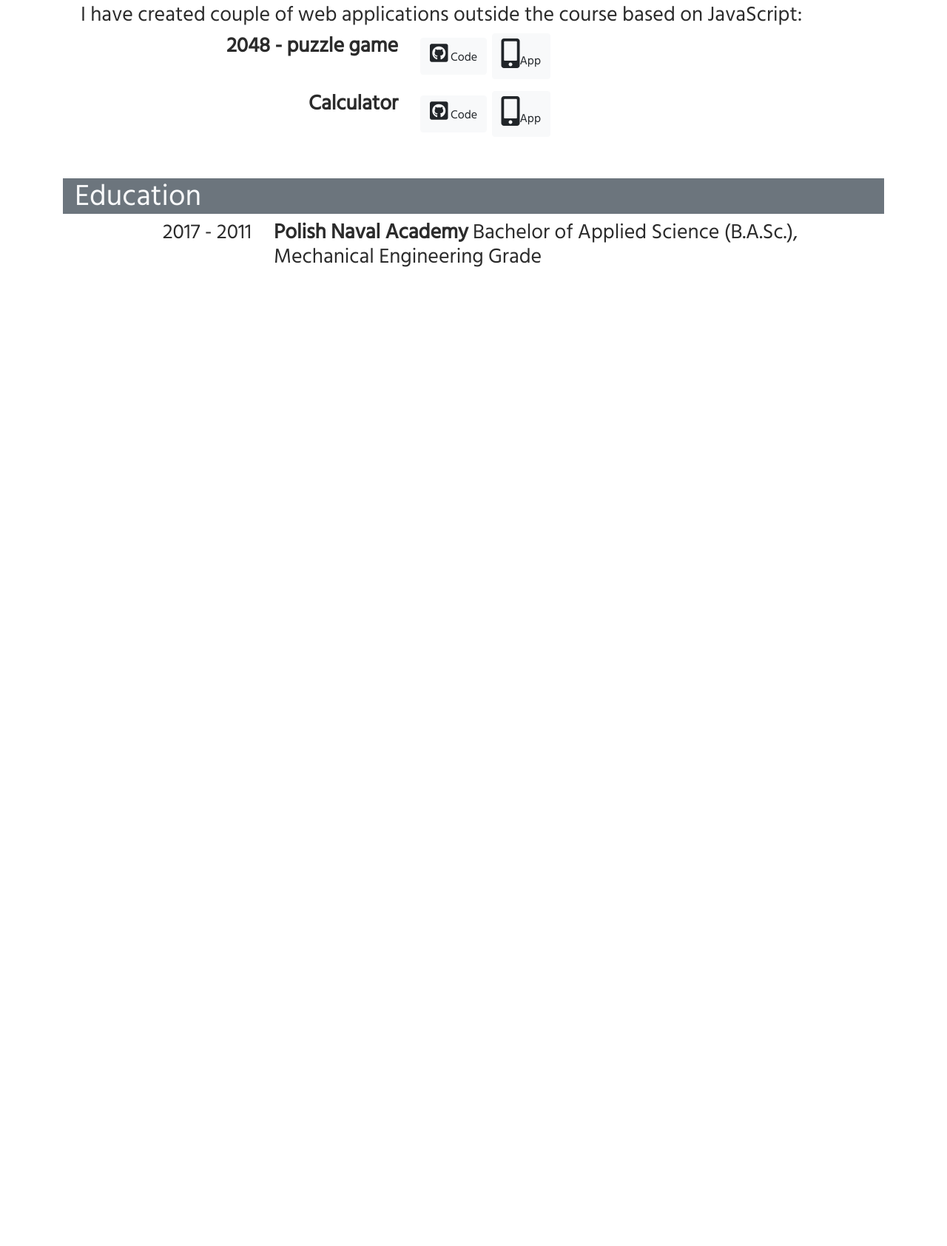
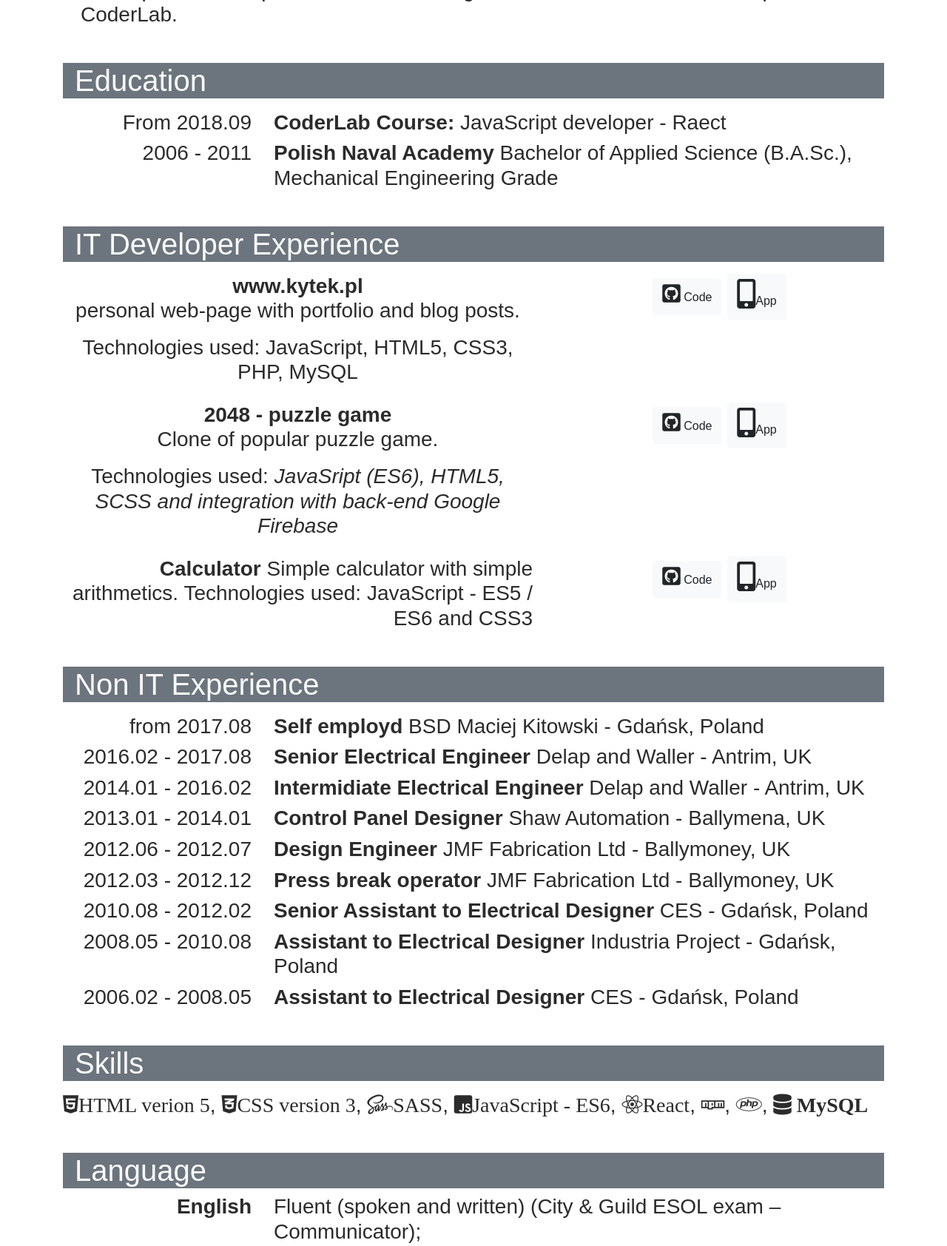
Before and after one commit to mkitowski/CVProject, a website: page index.html in a window 1280 px wide. Shown: the part 624-2308 px from the top of the page at 74% size. Before the commit the page ends 996 px from the top, so only its background shows below. Drawn offline with nearby package versions, Linux system fonts and the light colour scheme.

Commit message:
cv finished

```diff
--- a/index.html
+++ b/index.html
@@ -4,14 +4,15 @@
     <meta charset="UTF-8">
     <title>Maciej Kitowski - CV</title>
     <meta name="viewport" content="width=device-width, initial-scale=1, shrink-to-fit=no">
+    <link rel="stylesheet" href="css/style.css">
 
     <!-- Bootstrap CSS -->
     <link rel="stylesheet" href="https://stackpath.bootstrapcdn.com/bootstrap/4.2.1/css/bootstrap.min.css" integrity="sha384-GJzZqFGwb1QTTN6wy59ffF1BuGJpLSa9DkKMp0DgiMDm4iYMj70gZWKYbI706tWS" crossorigin="anonymous">
     <link rel="stylesheet" href="https://use.fontawesome.com/releases/v5.6.3/css/all.css" integrity="sha384-UHRtZLI+pbxtHCWp1t77Bi1L4ZtiqrqD80Kn4Z8NTSRyMA2Fd33n5dQ8lWUE00s/" crossorigin="anonymous">
-    <link rel="stylesheet" href="css/style.css">
+
 </head>
 <body>
-<div class="container cv mt-5">
+<div class="container mt-5" id="cv">
     <h1 class="bg-secondary text-light pl-3">Personal data</h1>
     <div class="row">
         <div class="col-sm-3 pic"></div>
@@ -45,132 +46,114 @@
 
     </div>
     <h1 class="bg-secondary text-light pl-3 mt-5">Resume</h1>
-    <p class="h3 px-4">
+    <p class="h3 px-4 my-3">
             I`m experienced specialist in the field of Electrical Engineering. I have started as Assistant to Electrical Designer
         and progress my work position to Senior Electrical Engineer. At the moment, I am self-employed and I am
         providing service as Electrical Engineer to the one of the leading consulting company in Northern Ireland and UK.
         After my return to Poland I decided to change profession and became a software developer. From September I
         am attending the course for front-end developers at CoderLab.
     </p>
-    <p class="h3 px-4">I have created couple of web applications outside
-        the course based on JavaScript:</p>
-    <div class="row h3 px-5">
-        <div class="col-md-5 text-md-right"><strong>2048 - puzzle game</strong></div>
-        <div class="col-md-7">
+    <h1 class="bg-secondary text-light pl-3 mt-5">Education</h1>
+    <div class="list my-3">
+        <div class="row h3">
+            <div class="col-md-3 text-md-right">From 2018.09</div>
+            <div class="col-md-9"><strong>CoderLab Course:</strong> JavaScript developer - Raect</div>
+        </div>
+        <div class="row h3">
+            <div class="col-md-3 text-md-right">2006 - 2011</div>
+            <div class="col-md-9"><strong>Polish Naval Academy</strong> Bachelor of Applied Science (B.A.Sc.), Mechanical Engineering Grade</div>
+        </div>
+    </div>
+    <h1 class="bg-secondary text-light pl-3 mt-5">IT Developer Experience</h1>
+    <div class="list my-3">
+        <div class="row h3">
+            <div class="col-md-7 text-md-center"><strong>www.kytek.pl</strong> <p>personal web-page with portfolio and blog posts.</p> <p>Technologies used: JavaScript, HTML5, CSS3, PHP, MySQL </p></div>
+            <div class="col-md-5 text-md-center">
+                <a href="https://github.com/mkitowski/KytekCoder" target="_blank" class="btn btn-light h3"><i class="fab fa-github-square h3"></i> Code </a>
+                <a href="https://mkitowski.github.io/2048/" target="_blank" class="btn btn-light h3"><i class="fas fa-mobile-alt h1"></i>App</a>
+            </div>
+        </div>
+        <div class="row h3">
+            <div class="col-md-7 text-md-center"><strong>2048 - puzzle game</strong> <p>Clone of popular puzzle game.</p> <p>Technologies used: <i>JavaSript (ES6), HTML5, SCSS and integration with back-end Google Firebase</i></p></div>
+            <div class="col-md-5 text-md-center">
                 <a href="https://github.com/mkitowski/2048" target="_blank" class="btn btn-light h3"><i class="fab fa-github-square h3"></i> Code </a>
                 <a href="https://mkitowski.github.io/2048/" target="_blank" class="btn btn-light h3"><i class="fas fa-mobile-alt h1"></i>App</a>
             </div>
         </div>
-    <div class="row h3 px-5">
-        <div class="col-md-5 text-md-right"><strong>Calculator</strong></div>
-        <div class="col-md-7">
+        <div class="row h3">
+            <div class="col-md-7 text-md-right"><strong>Calculator</strong> Simple calculator with simple arithmetics. Technologies used: JavaScript - ES5 / ES6 and CSS3</div>
+            <div class="col-md-5 text-md-center">
                 <a href="https://github.com/mkitowski/Calculator" target="_blank" class="btn btn-light h3"><i class="fab fa-github-square h3"></i> Code </a>
                 <a href="http://kytek.pl/kalkulator/" target="_blank" class="btn btn-light h3"><i class="fas fa-mobile-alt h1"></i>App</a>
             </div>
         </div>
-    <h1 class="bg-secondary text-light pl-3 mt-5">Education</h1>
+    </div>
+    <h1 class="bg-secondary text-light pl-3 mt-5">Non IT Experience</h1>
+    <div class="list my-3">
         <div class="row h3">
-        <div class="col-md-3 text-md-right">2017 - 2011</div>
-        <div class="col-md-9"><strong>Polish Naval Academy</strong> Bachelor of Applied Science (B.A.Sc.), Mechanical Engineering Grade</div>
+            <div class="col-md-3 text-md-right">from 2017.08</div>
+            <div class="col-md-9"><strong>Self employd</strong> BSD Maciej Kitowski - Gdańsk, Poland</div>
         </div>
+        <div class="row h3">
+            <div class="col-md-3 text-md-right">2016.02 - 2017.08</div>
+            <div class="col-md-9"><strong>Senior Electrical Engineer</strong> Delap and Waller - Antrim, UK</div>
+        </div>
+        <div class="row h3">
+            <div class="col-md-3 text-md-right">2014.01 - 2016.02</div>
+            <div class="col-md-9"><strong>Intermidiate Electrical Engineer</strong> Delap and Waller - Antrim, UK</div>
+        </div>
+        <div class="row h3">
+            <div class="col-md-3 text-md-right">2013.01 - 2014.01</div>
+            <div class="col-md-9"><strong>Control Panel Designer</strong> Shaw Automation - Ballymena, UK</div>
+        </div>
+        <div class="row h3">
+            <div class="col-md-3 text-md-right">2012.06 - 2012.07</div>
+            <div class="col-md-9"><strong>Design Engineer</strong> JMF Fabrication Ltd - Ballymoney, UK</div>
+        </div>
+        <div class="row h3">
+            <div class="col-md-3 text-md-right">2012.03 - 2012.12</div>
+            <div class="col-md-9"><strong>Press break operator</strong> JMF Fabrication Ltd - Ballymoney, UK</div>
+        </div>
+        <div class="row h3">
+            <div class="col-md-3 text-md-right">2010.08 - 2012.02</div>
+            <div class="col-md-9"><strong>Senior Assistant to Electrical Designer</strong> CES - Gdańsk, Poland</div>
+        </div>
+        <div class="row h3">
+            <div class="col-md-3 text-md-right">2008.05 - 2010.08</div>
+            <div class="col-md-9"><strong>Assistant to Electrical Designer</strong> Industria Project - Gdańsk, Poland</div>
+        </div>
+        <div class="row h3">
+            <div class="col-md-3 text-md-right">2006.02 - 2008.05</div>
+            <div class="col-md-9"><strong>Assistant to Electrical Designer</strong>  CES - Gdańsk, Poland</div>
         </div>
 
 
 
-    <!--<section id="experienceIt">-->
-        <!--<div class="title">-->
-            <!--<h2>Experience in IT</h2>-->
-        <!--</div>-->
-        <!--<div class="container inline it">-->
-            <!--<div class="it_desc">-->
-                <!--<ul>-->
-                    <!--<li>-->
-                        <!--<a href="http://kytek.pl" target="_blank">-->
-                            <!--<div class="www"></div>-->
-                        <!--</a>-->
-                        <!--<a href="https://github.com/mkitowski/KytekCoder" target="_blank">-->
-                            <!--<div class="github"></div>-->
-                        <!--</a>-->
-                        <!--<span class="bold">kytek.pl </span>-->
-                        <!-- - personal web-page with portfolio and blog posts. Technologies used: JavaScript, HTML5, CSS3, PHP, MySQL.-->
+    </div>
+    <h1 class="bg-secondary text-light pl-3 mt-5">Skills</h1>
+    <div class="list h3 my-3">
+        <i class="fab fa-html5">HTML verion 5</i>, <i class="fab fa-css3-alt">CSS version 3</i>, <i class="fab fa-sass">SASS</i>,
+        <i class="fab fa-js-square">JavaScript - ES6</i>, <i class="fab fa-react">React</i>, <i class="fab fa-npm"></i>, <i class="fab fa-php"></i>, <i class="fas fa-database"> MySQL</i>
+    </div>
+    <h1 class="bg-secondary text-light pl-3 mt-5">Language</h1>
+    <div class="row h3">
+        <div class="col-md-3 text-md-right"><strong>English</strong></div>
+        <div class="col-md-9">Fluent (spoken and written) (City & Guild ESOL exam – Communicator);</div>
+    </div>
+</div>
 
-                    <!--</li>-->
-                    <!--<li>-->
-                        <!--<a href="https://mkitowski.github.io/2048/" target="_blank">-->
-                            <!--<div class="www"></div>-->
-                        <!--</a>-->
-                        <!--<a href="https://github.com/mkitowski/2048" target="_blank">-->
-                            <!--<div class="github"></div>-->
-                        <!--</a>-->
-                        <!--<span class="bold">2048 </span>-->
-                        <!-- - Clone of popular puzzle game. Technologies used: JavaScript - ES5 and CSS3.-->
+<div class="container mt-5" id="download">
+    <button class="btn btn-primary align-middle" onclick="printJS('cv', 'html')"><i class="far fa-file-pdf h3"></i> <span>Download</span></button>
+</div>
 
-                    <!--</li>-->
-                    <!--<li>-->
-                        <!--<a href="http://kytek.pl/kalkulator/" target="_blank">-->
-                            <!--<div class="www"></div>-->
-                        <!--</a>-->
-                        <!--<a href="https://github.com/mkitowski/Calc" target="_blank">-->
-                            <!--<div class="github"></div>-->
-                        <!--</a>-->
-                        <!--<span class="bold">Calculator</span>-->
-                        <!-- - Simple calculator with simple arithmetic. Technologies used: JavaScript - ES5 / ES6 and CSS3.-->
 
-                    <!--</li>-->
-                    <!--<li></li>-->
-                <!--</ul>-->
-            <!--</div>-->
-        <!--</div>-->
-    <!--</section>-->
-    <!--<section id="skils">-->
-        <!--<div class="title">-->
-            <!--<h2>Familiar technologies</h2>-->
-        <!--</div>-->
-        <!--<div class="container">-->
-            <!--<table>-->
-                <!--<tr>-->
-                    <!--<td>HTML5</td>-->
-                    <!--<td>*****</td>-->
-                <!--</tr>-->
-                <!--<tr>-->
-                    <!--<td>CSS3</td>-->
-                    <!--<td>*****</td>-->
-                <!--</tr>-->
-                <!--<tr>-->
-                    <!--<td>JavaScript - ES6</td>-->
-                    <!--<td>****</td>-->
-                <!--</tr>-->
-                <!--<tr>-->
-                    <!--<td>React</td>-->
-                    <!--<td>***</td>-->
-                <!--</tr>-->
-                <!--<tr>-->
-                    <!--<td>npm</td>-->
-                    <!--<td>***</td>-->
-                <!--</tr>-->
-                <!--<tr>-->
-                    <!--<td>SASS</td>-->
-                    <!--<td>***</td>-->
-                <!--</tr>-->
-
-                <!--<tr>-->
-                    <!--<td>PHP7</td>-->
-                    <!--<td>**</td>-->
-                <!--</tr>-->
-                <!--<tr>-->
-                    <!--<td>MySQL</td>-->
-                    <!--<td>**</td>-->
-                <!--</tr>-->
-            <!--</table>-->
-        <!--</div>-->
-    <!--</section>-->
-    <!--<section></section>-->
-    <!--<section></section>-->
-    <!--<section></section>-->
-<!--</div>-->
 </body>
-<script src="https://code.jquery.com/jquery-3.3.1.slim.min.js" integrity="sha384-q8i/X+965DzO0rT7abK41JStQIAqVgRVzpbzo5smXKp4YfRvH+8abtTE1Pi6jizo" crossorigin="anonymous"></script>
+<script
+        src="https://code.jquery.com/jquery-3.3.1.min.js"
+        integrity="sha256-FgpCb/KJQlLNfOu91ta32o/NMZxltwRo8QtmkMRdAu8="
+        crossorigin="anonymous"></script>
 <script src="https://cdnjs.cloudflare.com/ajax/libs/popper.js/1.14.6/umd/popper.min.js" integrity="sha384-wHAiFfRlMFy6i5SRaxvfOCifBUQy1xHdJ/yoi7FRNXMRBu5WHdZYu1hA6ZOblgut" crossorigin="anonymous"></script>
 <script src="https://stackpath.bootstrapcdn.com/bootstrap/4.2.1/js/bootstrap.min.js" integrity="sha384-B0UglyR+jN6CkvvICOB2joaf5I4l3gm9GU6Hc1og6Ls7i6U/mkkaduKaBhlAXv9k" crossorigin="anonymous"></script>
-
+<script src="https://printjs-4de6.kxcdn.com/print.min.js"anonymous"></script>
+<!--<script src="js/print.js"></script>-->
 </html>
--- a/package.json
+++ b/package.json
@@ -16,7 +16,8 @@
   },
   "homepage": "https://github.com/mkitowski/CVProject#readme",
   "dependencies": {
-    "gulp-sass": "^4.0.2"
+    "gulp-sass": "^4.0.2",
+    "print-js": "^1.0.54"
   },
   "devDependencies": {},
   "description": ""
--- a/scss/style.scss
+++ b/scss/style.scss
@@ -1,9 +1,13 @@
 @import url('https://fonts.googleapis.com/css?family=Hind+Siliguri');
 
-.cv {
+#cv {
   //border: 1px solid #242424;
-  font-family: 'Hind Siliguri', sans-serif;
+  font-family: sans-serif;
   color: #2B2B2B;
+  h1 {
+    background: #2B2B2B;
+    color: white;
+  }
 }
 
 .pic {
```
Also changed, not shown: js/print.js (added, +15 -0 lines), css/style.css, 1 other file. Lines whose indentation alone changed are shown as unchanged.
